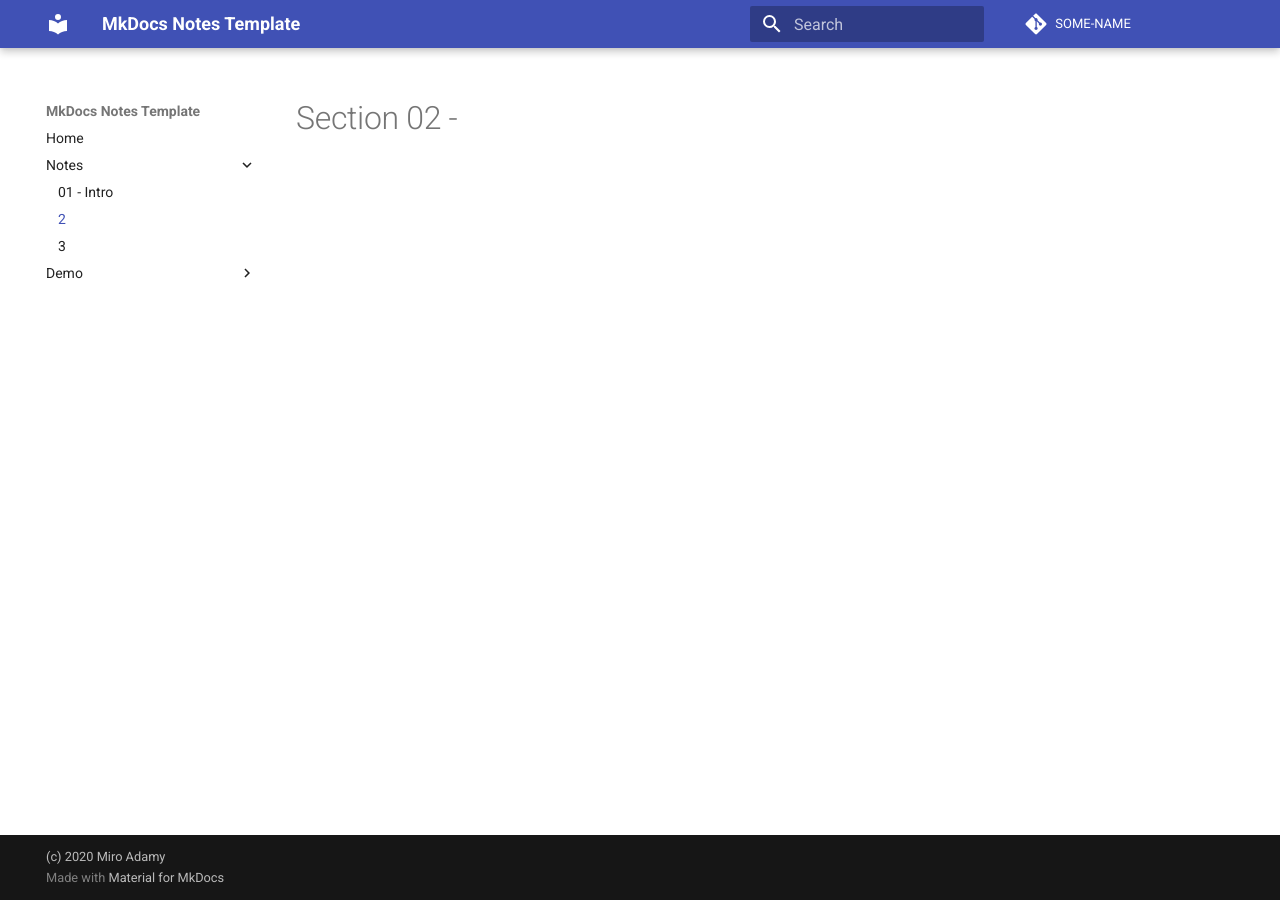
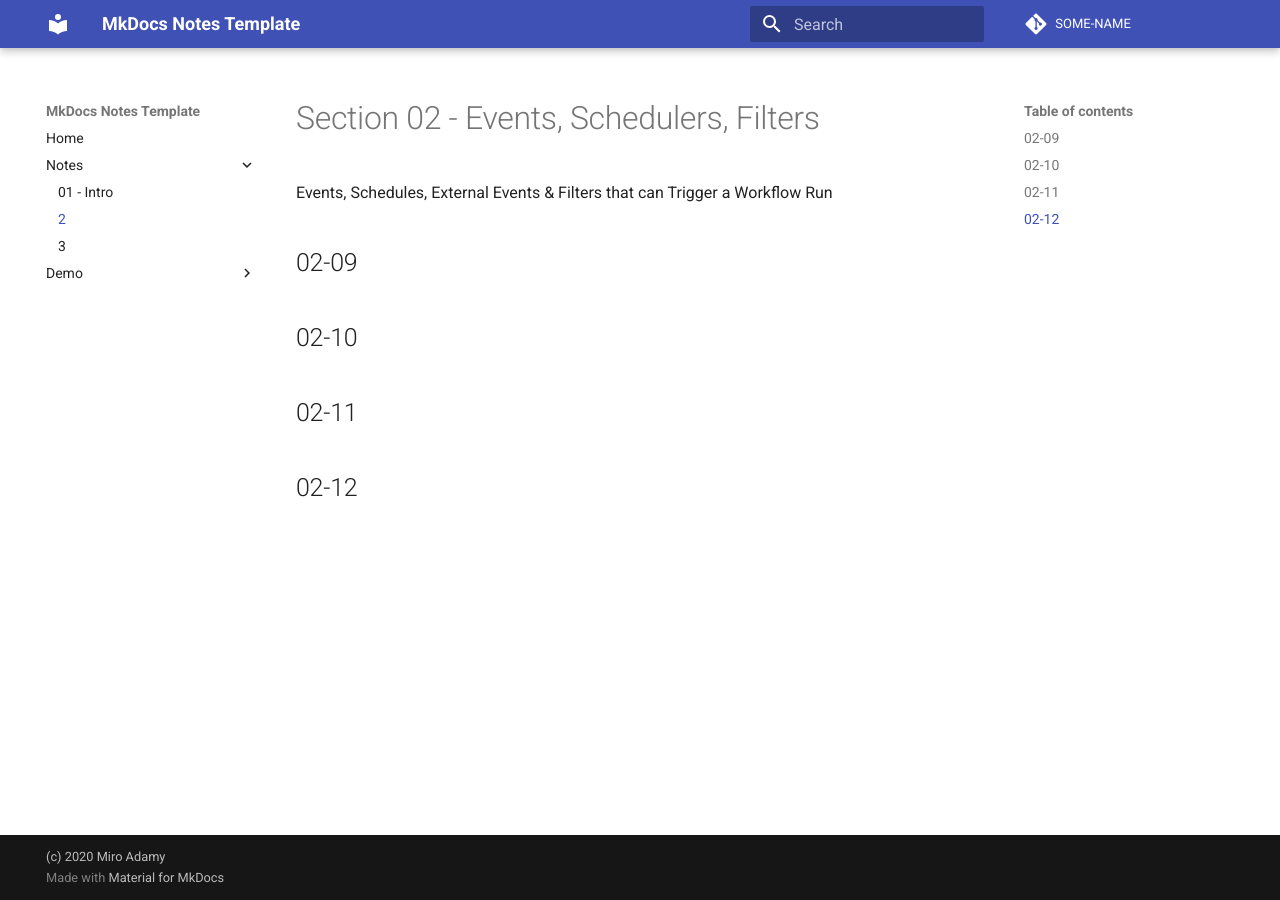
Before and after one commit to miroadamy-practice/notes-github-actions, an MkDocs documentation site: the page built from docs/section-02.md, in a window 1280 px wide. Built offline with MkDocs 1.6.1 and Material for MkDocs 9.7.7, drawn with Linux system fonts in a browser that asks for light colours; comment, search, counter and statistics services are not loaded.

Commit message:
Starting Section 2

```diff
--- a/docs/section-02.md
+++ b/docs/section-02.md
@@ -1 +1,12 @@
-# Section 02 -
+# Section 02 - Events, Schedulers, Filters
+
+
+Events, Schedules, External Events & Filters that can Trigger a Workflow Run
+
+## 02-09
+
+## 02-10
+
+## 02-11
+
+## 02-12
```
Also changed, not shown: docs/section-01.md (+7 -7 lines).
